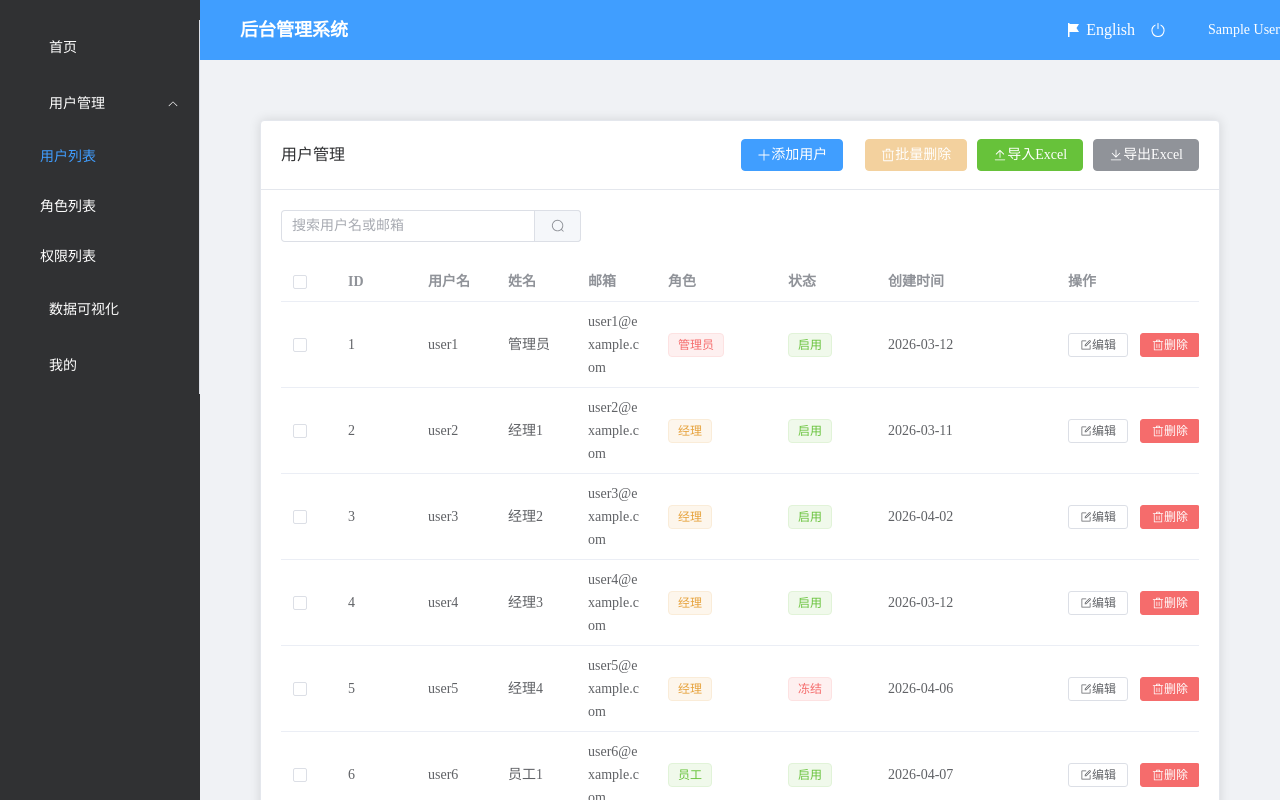
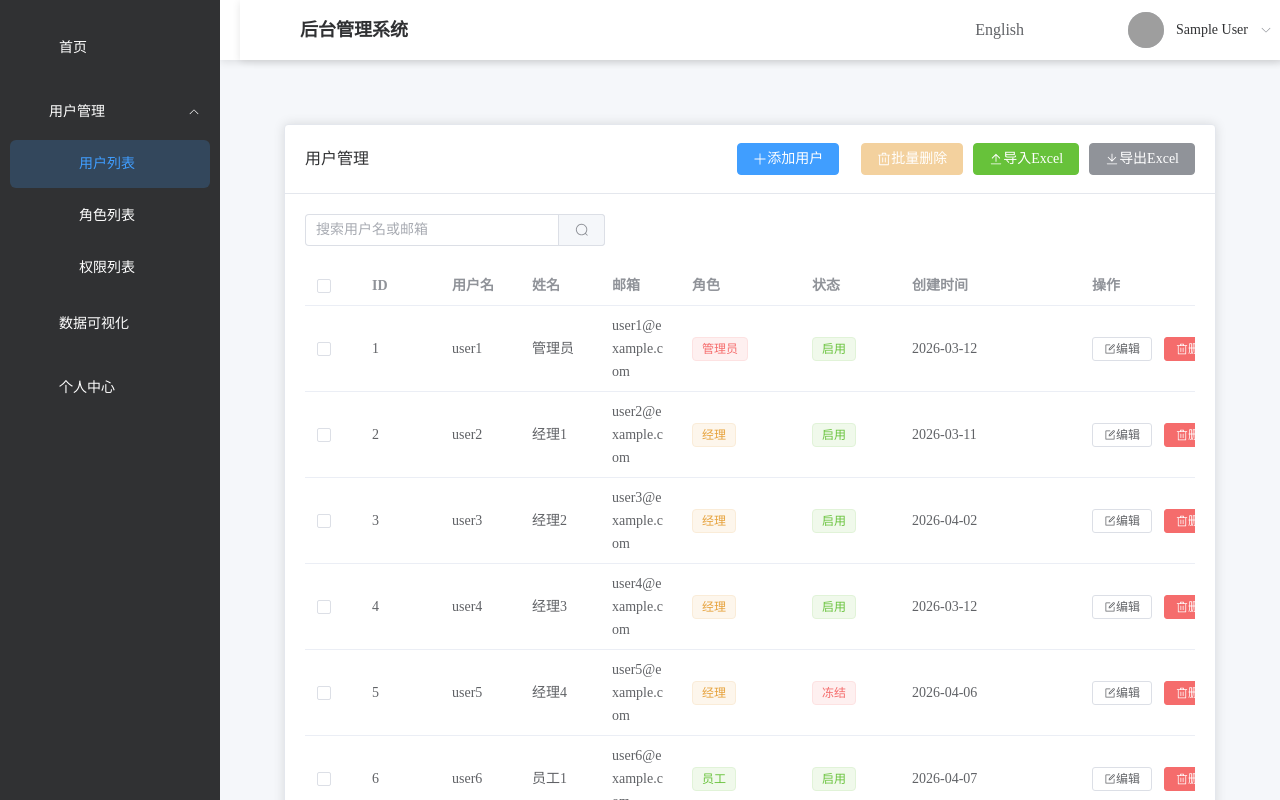
Before and after one commit to yhy-cool/two, a Vue app: page /users/list in a window 1280 px wide. Built offline with nearby package versions, Linux system fonts and the light colour scheme; sample sign-in values are in the browser's storage; grey boxes are pictures that could not be loaded.

Commit message:
fix:layout布局修改

```diff
--- a/src/components/SvgIcon/index.vue
+++ b/src/components/SvgIcon/index.vue
@@ -1,19 +1,20 @@
 <template>
     <!-- 展示外部图标 -->
-     <div v-if="isExternal" :style="styleExternalIcon" class="svg-external-icon" :class="className">
-        <svg-icon :icon-name="iconName" />
+     <div v-if="isExternalIcon" :style="styleExternalIcon" class="svg-external-icon" :class="className">
+        <svg :class="className" />
     </div>
     <!-- 展示内部图标 -->
-    <div class="svg-icon">
-        <svg-icon :icon-name="iconName" :class="className" >
+    <div v-else class="svg-icon">
+        <svg :class="className" >
             <use :xlink:href="iconName" />
-        </svg-icon>
+        </svg>
     </div>
 </template>
 <script setup>
 import { isExternal } from '@/utils/validate'
-import { defineProps, computed } from 'vue'
-defineProps({
+import { computed } from 'vue'
+
+const props = defineProps({
     icon: {
         type: String,
         required: true,
@@ -27,7 +28,7 @@ defineProps({
 })
 
 // 判断是否外部图标
-const isExternal = computed(()=> isExternal(props.icon))
+const isExternalIcon = computed(()=> isExternal(props.icon))
 
 //外部图标样式
 const styleExternalIcon = computed(()=> ({
--- a/src/layout/components/AppMain.vue
+++ b/src/layout/components/AppMain.vue
@@ -1,15 +1,69 @@
 <template>
   <div class="app-main">
-    <router-view />
+    <router-view v-slot="{ Component }">
+      <transition name="fade-transform" mode="out-in">
+        <keep-alive :include="cachedViews">
+          <component :is="Component" />
+        </keep-alive>
+      </transition>
+    </router-view>
   </div>
 </template>
 
 <script setup>
+import { ref, computed, watch } from 'vue'
+import { useRoute } from 'vue-router'
 
+const route = useRoute()
+const cachedViews = ref([])
+
+// 缓存需要的页面
+const addCachedView = (view) => {
+  if (cachedViews.value.includes(view)) return
+  cachedViews.value.push(view)
+}
+
+// 监听路由变化，添加缓存
+watch(
+  () => route.name,
+  (newName) => {
+    if (newName) {
+      addCachedView(newName)
+    }
+  },
+  { immediate: true }
+)
 </script>
 
 <style scoped>
 .app-main {
-  padding: 20px;
+  padding: 24px;
+  min-height: calc(100vh - 60px);
+  background-color: #f5f7fa;
+  transition: all 0.3s ease;
+}
+
+/* 过渡动画 */
+.fade-transform-enter-active,
+.fade-transform-leave-active {
+  transition: all 0.3s ease;
+}
+
+.fade-transform-enter-from,
+.fade-transform-leave-to {
+  opacity: 0;
+  transform: translateY(10px);
+}
+
+/* 深色主题适配 */
+:deep(.dark) .app-main {
+  background-color: #1a1a1a;
+}
+
+/* 响应式布局 */
+@media (max-width: 768px) {
+  .app-main {
+    padding: 16px;
+  }
 }
 </style>
--- a/src/layout/components/Navbar.vue
+++ b/src/layout/components/Navbar.vue
@@ -1,27 +1,41 @@
 <template>
   <div class="navbar">
     <div class="navbar-left">
-      <span class="logo">后台管理系统</span>
+      <div class="logo">
+        <el-icon class="logo-icon"><svg-icon name="dashboard" /></el-icon>
+        <span class="logo-text">后台管理系统</span>
+      </div>
     </div>
     <div class="navbar-right">
       <div class="controls">
-        <div class="language-switch" @click="switchLanguage">
-          <el-icon><Flag /></el-icon>
-          <span>{{ languageText }}</span>
+        <el-tooltip content="切换语言" placement="bottom">
+          <div class="control-item language-switch" @click="switchLanguage">
+            <el-icon><svg-icon name="language" /></el-icon>
+            <span>{{ languageText }}</span>
+          </div>
+        </el-tooltip>
+        <el-tooltip content="切换主题" placement="bottom">
+          <div class="control-item theme-switch" @click="switchTheme">
+            <el-icon><svg-icon name="change-theme" /></el-icon>
+          </div>
+        </el-tooltip>
+      </div>
+      <el-dropdown trigger="click">
+        <div class="user">
+          <el-avatar :size="36" :src="userAvatar" />
+          <span class="user-name">{{ userName || '管理员' }}</span>
+          <el-icon class="dropdown-icon"><arrow-down /></el-icon>
         </div>
-        <div class="theme-switch" @click="switchTheme">
-          <el-icon><SwitchButton /></el-icon>
-        </div>
-      </div>
-      <el-dropdown>
-        <span class="user">
-          <el-icon><i class="el-icon-user"></i></el-icon>
-          <span>{{ userName }}</span>
-        </span>
         <template #dropdown>
           <el-dropdown-menu>
-            <el-dropdown-item @click="navigateToProfile">个人中心</el-dropdown-item>
-            <el-dropdown-item @click="handleLogout">退出登录</el-dropdown-item>
+            <el-dropdown-item @click="navigateToProfile">
+              <el-icon><svg-icon name="user" /></el-icon>
+              <span>个人中心</span>
+            </el-dropdown-item>
+            <el-dropdown-item divided @click="handleLogout">
+              <el-icon><svg-icon name="exit-fullscreen" /></el-icon>
+              <span>退出登录</span>
+            </el-dropdown-item>
           </el-dropdown-menu>
         </template>
       </el-dropdown>
@@ -34,8 +48,9 @@ import { computed, ref, onMounted } from 'vue'
 import { useGlobalStore } from '../../store'
 import { useI18n } from 'vue-i18n'
 import { useRouter } from 'vue-router'
-import { Flag, SwitchButton } from '@element-plus/icons-vue'
+import { ArrowDown } from '@element-plus/icons-vue'
 import { ElMessage } from 'element-plus'
+import SvgIcon from '@/components/SvgIcon/index.vue'
 
 const router = useRouter()
 const globalStore = useGlobalStore()
@@ -45,6 +60,8 @@ const userName = ref('')
 const languageText = computed(() => {
   return globalStore.language === 'zh-CN' ? t('common.english') : t('common.chinese')
 })
+
+const userAvatar = ref('https://cube.elemecdn.com/3/7c/3ea6beec64369c2642b92c6726f1epng.png')
 
 const switchLanguage = () => {
   globalStore.switchLanguage()
@@ -84,44 +101,124 @@ onMounted(() => {
   display: flex;
   justify-content: space-between;
   align-items: center;
-  padding: 0 20px;
+  padding: 0 24px;
+  box-shadow: 0 2px 8px rgba(0, 0, 0, 0.1);
+  background-color: #ffffff;
 }
 
 .logo {
+  display: flex;
+  align-items: center;
+  gap: 12px;
+  cursor: pointer;
+  transition: opacity 0.3s ease;
+}
+
+.logo:hover {
+  opacity: 0.8;
+}
+
+.logo-icon {
+  font-size: 24px;
+  color: #409EFF;
+}
+
+.logo-text {
   font-size: 18px;
-  font-weight: bold;
+  font-weight: 600;
+  color: #303133;
 }
 
 .navbar-right {
   display: flex;
   align-items: center;
-  gap: 20px;
+  gap: 24px;
 }
 
 .controls {
   display: flex;
   align-items: center;
-  gap: 15px;
+  gap: 16px;
 }
 
-.language-switch, .theme-switch {
+.control-item {
   cursor: pointer;
   display: flex;
   align-items: center;
-  gap: 5px;
-  color: white;
-  transition: color 0.3s ease;
+  gap: 6px;
+  color: #606266;
+  padding: 8px 12px;
+  border-radius: 8px;
+  transition: all 0.3s ease;
 }
 
-.language-switch:hover, .theme-switch:hover {
-  color: #e6f7ff;
+.control-item:hover {
+  background-color: #f5f7fa;
+  color: #409EFF;
 }
 
 .user {
   cursor: pointer;
   display: flex;
   align-items: center;
-  gap: 8px;
-  color: white;
+  gap: 12px;
+  padding: 8px 12px;
+  border-radius: 8px;
+  transition: all 0.3s ease;
+}
+
+.user:hover {
+  background-color: #f5f7fa;
+}
+
+.user-name {
+  font-size: 14px;
+  color: #303133;
+  font-weight: 500;
+}
+
+.dropdown-icon {
+  font-size: 12px;
+  color: #909399;
+  transition: transform 0.3s ease;
+}
+
+.user:hover .dropdown-icon {
+  transform: rotate(180deg);
+}
+
+/* 深色主题适配 */
+:deep(.dark) .navbar {
+  background-color: #1f2124;
+  box-shadow: 0 2px 8px rgba(0, 0, 0, 0.3);
+}
+
+:deep(.dark) .logo-text {
+  color: #e4e7ed;
+}
+
+:deep(.dark) .control-item {
+  color: #c0c4cc;
+}
+
+:deep(.dark) .control-item:hover {
+  background-color: #2c2e30;
+  color: #409EFF;
+}
+
+:deep(.dark) .user {
+  color: #e4e7ed;
+}
+
+:deep(.dark) .user:hover {
+  background-color: #2c2e30;
+}
+
+:deep(.dark) .user-name {
+  color: #e4e7ed;
+}
+
+:deep(.dark) .dropdown-icon {
+  color: #909399;
 }
 </style>
--- a/src/layout/components/Sidebar/index.vue
+++ b/src/layout/components/Sidebar/index.vue
@@ -7,41 +7,46 @@
       text-color="#fff"
       active-text-color="#409EFF"
       router
+      :collapse-transition="false"
     >
       <el-menu-item index="/">
-        <el-icon><i class="el-icon-s-home"></i></el-icon>
+        <el-icon><svg-icon name="dashboard" /></el-icon>
         <span>首页</span>
       </el-menu-item>
       <el-sub-menu index="/users">
         <template #title>
-          <el-icon><i class="el-icon-user"></i></el-icon>
+          <el-icon><svg-icon name="personnel" /></el-icon>
           <span>用户管理</span>
         </template>
         <el-menu-item index="/users/list">
+          <el-icon><svg-icon name="personnel-info" /></el-icon>
           <span>用户列表</span>
         </el-menu-item>
         <el-menu-item index="/users/roles">
+          <el-icon><svg-icon name="role" /></el-icon>
           <span>角色列表</span>
         </el-menu-item>
         <el-menu-item index="/users/permissions">
+          <el-icon><svg-icon name="permission" /></el-icon>
           <span>权限列表</span>
         </el-menu-item>
       </el-sub-menu>
       <el-menu-item index="/dashboard">
-        <el-icon><i class="el-icon-data-analysis"></i></el-icon>
+        <el-icon><svg-icon name="table" /></el-icon>
         <span>数据可视化</span>
       </el-menu-item>
       <el-menu-item index="/profile">
-        <el-icon><i class="el-icon-user"></i></el-icon>
-        <span>我的</span>
+        <el-icon><svg-icon name="user" /></el-icon>
+        <span>个人中心</span>
       </el-menu-item>
     </el-menu>
   </div>
 </template>
 
 <script setup>
-import { ref, computed } from 'vue'
+import { computed } from 'vue'
 import { useRoute } from 'vue-router'
+import SvgIcon from '@/components/SvgIcon/index.vue'
 
 const route = useRoute()
 const activeIndex = computed(() => route.path)
@@ -56,5 +61,38 @@ const activeIndex = computed(() => route.path)
 
 .el-menu-vertical-demo {
   width: 100%;
+  border-right: none;
+}
+
+.el-menu-item {
+  height: 56px;
+  line-height: 56px;
+  margin: 0 10px;
+  border-radius: 8px;
+  margin-bottom: 8px;
+}
+
+.el-sub-menu .el-menu-item {
+  height: 48px;
+  line-height: 48px;
+  margin: 0 10px;
+  border-radius: 6px;
+  margin-bottom: 4px;
+}
+
+.el-sub-menu__title {
+  height: 56px;
+  line-height: 56px;
+  margin: 0 10px;
+  border-radius: 8px;
+  margin-bottom: 8px;
+}
+
+.el-menu-item.is-active {
+  background-color: rgba(64, 158, 255, 0.2) !important;
+}
+
+.el-sub-menu__title.is-active {
+  background-color: rgba(64, 158, 255, 0.2) !important;
 }
 </style>
--- a/src/layout/index.vue
+++ b/src/layout/index.vue
@@ -1,14 +1,14 @@
 <template>
-  <div class="common-layout">
-    <el-container style="height: 100vh;">
-      <el-aside width="200px" style="background-color: #303133; color: white;">
+  <div class="common-layout" :class="{ 'dark': isDark }">
+    <el-container class="layout-container">
+      <el-aside width="220px" class="layout-aside">
         <Sidebar />
       </el-aside>
-      <el-container>
-        <el-header height="60px" style="background-color: #409EFF; color: white;">
+      <el-container class="layout-main">
+        <el-header height="60px" class="layout-header">
           <Navbar />
         </el-header>
-        <el-main style="background-color: #f0f2f5;">
+        <el-main class="layout-content">
           <AppMain />
         </el-main>
       </el-container>
@@ -17,14 +17,70 @@
 </template>
 
 <script setup>
+import { computed } from 'vue'
+import { useGlobalStore } from '../store'
 import Navbar from './components/Navbar.vue'
 import AppMain from './components/AppMain.vue'
 import Sidebar from './components/Sidebar/index.vue'
+
+const globalStore = useGlobalStore()
+const isDark = computed(() => globalStore.theme === 'dark')
 </script>
 
 <style scoped>
 .common-layout {
   width: 100%;
   height: 100vh;
+  overflow: hidden;
+}
+
+.layout-container {
+  height: 100vh;
+}
+
+.layout-aside {
+  background-color: #303133;
+  color: white;
+  box-shadow: 2px 0 8px rgba(0, 0, 0, 0.1);
+  transition: all 0.3s ease;
+}
+
+.layout-main {
+  flex: 1;
+  overflow: hidden;
+}
+
+.layout-header {
+  background-color: #ffffff;
+  box-shadow: 0 2px 8px rgba(0, 0, 0, 0.1);
+  z-index: 100;
+}
+
+.layout-content {
+  flex: 1;
+  overflow-y: auto;
+  background-color: #f5f7fa;
+}
+
+/* 深色主题适配 */
+:deep(.dark) .layout-aside {
+  background-color: #1f2124;
+  box-shadow: 2px 0 8px rgba(0, 0, 0, 0.3);
+}
+
+:deep(.dark) .layout-header {
+  background-color: #1f2124;
+  box-shadow: 0 2px 8px rgba(0, 0, 0, 0.3);
+}
+
+:deep(.dark) .layout-content {
+  background-color: #1a1a1a;
+}
+
+/* 响应式布局 */
+@media (max-width: 768px) {
+  .layout-aside {
+    width: 64px !important;
+  }
 }
 </style>
```
Also changed, not shown: 1 other file (tests, documents, lock files or other folders).
